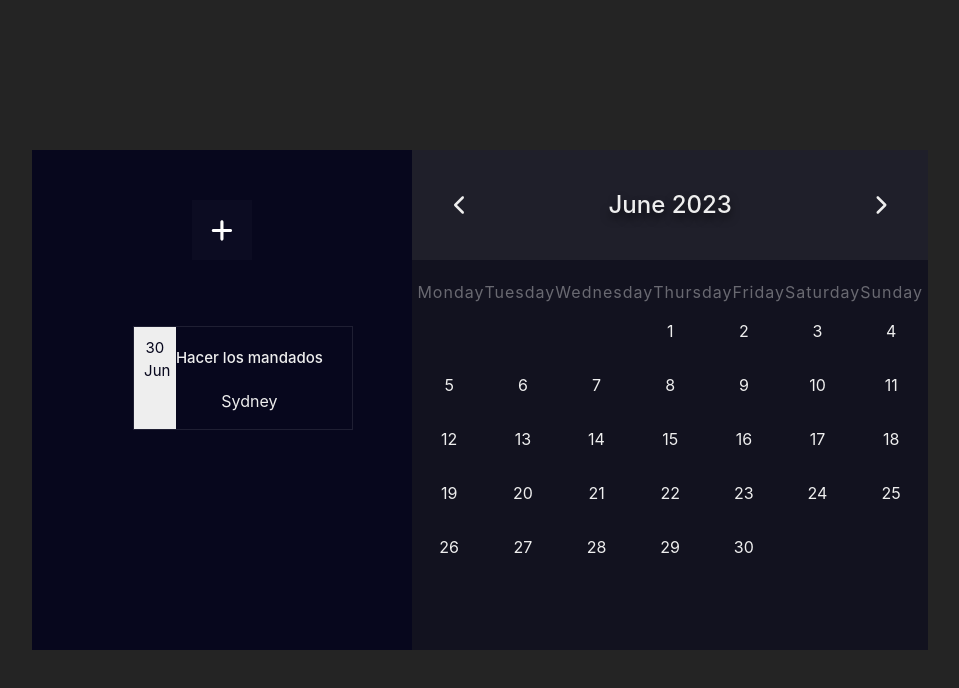
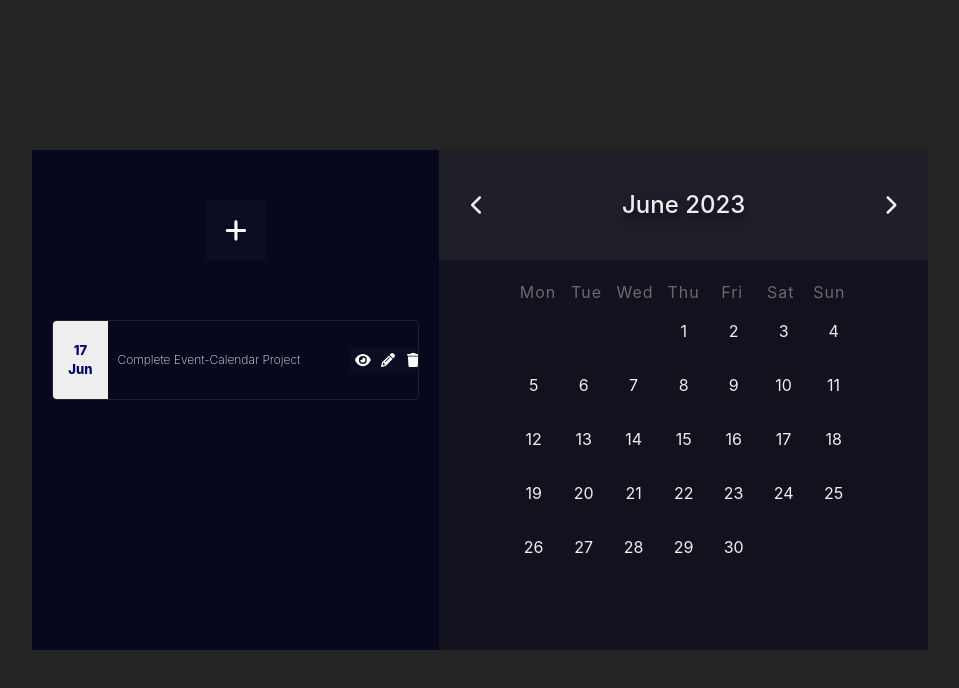
Before and after one commit to juanmaurente/event-calendar, a React (Vite) app: page / in a window 1280 px wide. Shown: the top 688 px of the page, without its empty margins (160-1119 px from the left). Built offline with nearby package versions, Linux system fonts and the light colour scheme.

Commit message:
Created EventCard component

```diff
--- a/src/App.css
+++ b/src/App.css
@@ -1,3 +1,9 @@
+*,
+*::after,
+*::before {
+	box-sizing: border-box;
+}
+
 #root {
 	max-width: 1280px;
 	margin: 0 auto;
--- a/src/components/EventCard/EventCard.scss
+++ b/src/components/EventCard/EventCard.scss
@@ -1,20 +1,77 @@
 .card-container {
-	width: 100%;
+	margin-top: 10px;
+	width: 90%;
+	min-height: 80px;
 	display: flex;
 	flex-direction: row;
+	justify-content: space-between;
+	align-items: center;
 	border: 1px solid #eeeeee1a;
-	overflow: auto;
+	border-radius: 5px;
+	overflow: hidden;
+	transition: all ease 0.2s;
+}
+
+.card-container:hover {
+	cursor: pointer;
+	transform: scale(1.05);
+	background-color: #eeeeee1f;
 }
 
 .card-date {
-	width: 10%;
-	font-size: 15px;
-	padding: 10px;
-	color: #07071d;
+	height: 100%;
+	width: 80px;
+	display: flex;
+	flex-wrap: wrap;
+	justify-content: center;
+	align-items: center;
+	font-size: 13px;
+	font-weight: 800;
+	padding: 0 15px;
+	color: #000070;
 	background-color: #eee;
 }
 
 .card-info h4 {
+	white-space: nowrap;
+	font-weight: 200;
+	padding: 0 10px;
+	font-size: 12px;
+}
+
+.card-buttons {
+	width: 120px;
+}
+
+.list-icons {
+	display: flex;
+	justify-content: space-between;
+	align-items: center;
+}
+
+.list-icons li {
+	list-style: none;
+	display: inline;
+}
+
+.list-icons button {
+	background-color: #1b1b3046;
+	width: 25px;
+	height: 25px;
+	color: #fff;
+	display: flex;
+	align-items: center;
+	justify-content: center;
+	border: 0;
 	font-weight: 500;
-	font-size: 15px;
+	font-size: 14px;
+	transition: all 0.4s ease;
+	cursor: pointer;
 }
+
+.list-icons button:hover {
+	font-weight: 600;
+	border-radius: 100%;
+	transform: scale(1.15);
+	background-color: rgba(26, 172, 104, 0.603);
+}
--- a/src/components/EventCard/EventCard.tsx
+++ b/src/components/EventCard/EventCard.tsx
@@ -1,5 +1,8 @@
 import { Event } from '../Form/types';
 import './EventCard.scss';
+import { FontAwesomeIcon } from '@fortawesome/react-fontawesome';
+import { faTrash, faEye, faPencil } from '@fortawesome/free-solid-svg-icons';
+import { IconProp } from '@fortawesome/fontawesome-svg-core';
 
 interface Props {
 	event: Event;
@@ -30,7 +33,30 @@ const EventCard: React.FC<Props> = ({ event }) => {
 		<div className='card-container'>
 			<div className='card-date'>{formattedStartDate}</div>
 			<div className='card-info'>
-				<h4>{event.name}</h4> <p>{event.location}</p>
+				<h4>{event.name}</h4>
+			</div>
+			<div className='card-buttons'>
+				<ul className='list-icons'>
+					<li>
+						<button onClick={() => console.log('View')}>
+							<FontAwesomeIcon icon={faEye as IconProp} />
+						</button>
+					</li>
+					<li>
+						<button
+							id='view-button'
+							onClick={() => console.log('Edit')}>
+							<FontAwesomeIcon icon={faPencil as IconProp} />
+						</button>
+					</li>
+					<li>
+						<button
+							id='view-button'
+							onClick={() => console.log('Delete')}>
+							<FontAwesomeIcon icon={faTrash as IconProp} />
+						</button>
+					</li>
+				</ul>
 			</div>
 		</div>
 	);
--- a/src/components/EventsList/EventsList.tsx
+++ b/src/components/EventsList/EventsList.tsx
@@ -29,7 +29,7 @@ const EventsList: React.FC<Props> = ({
 					<FontAwesomeIcon icon={faPlus as IconProp} />
 				</button>
 			</div>
-			<ul>
+
 			{events.length == 0 ? (
 				<p>No events</p>
 			) : (
@@ -37,7 +37,6 @@ const EventsList: React.FC<Props> = ({
 					<EventCard key={uuidv4()} event={event} />
 				))
 			)}
-			</ul>
 		</div>
 	);
 };
--- a/src/components/Main/Main.tsx
+++ b/src/components/Main/Main.tsx
@@ -9,11 +9,11 @@ const Main = () => {
 	const [showModal, setShowModal] = useState(false);
 	const [events, setEvents] = useState<Event[]>([
 		{
-			name: 'Hacer los mandados',
-			startDate: new Date('2023-06-30'),
+			name: 'Complete Event-Calendar Project',
+			startDate: new Date('2023-06-17'),
 			endDate: new Date('2023-06-30'),
 			location: 'Sydney',
-			label: 'compras',
+			label: 'Study',
 		},
 	]);
 	const [displayForm, setDisplayForm] = useState(false);
--- a/src/utils/DayNames.ts
+++ b/src/utils/DayNames.ts
@@ -1,11 +1,3 @@
-const DayNames = [
-	'Monday',
-	'Tuesday',
-	'Wednesday',
-	'Thursday',
-	'Friday',
-	'Saturday',
-	'Sunday',
-];
+const DayNames = ['Mon', 'Tue', 'Wed', 'Thu', 'Fri', 'Sat', 'Sun'];
 
 export default DayNames;
```
Lines whose indentation alone changed are shown as unchanged.
